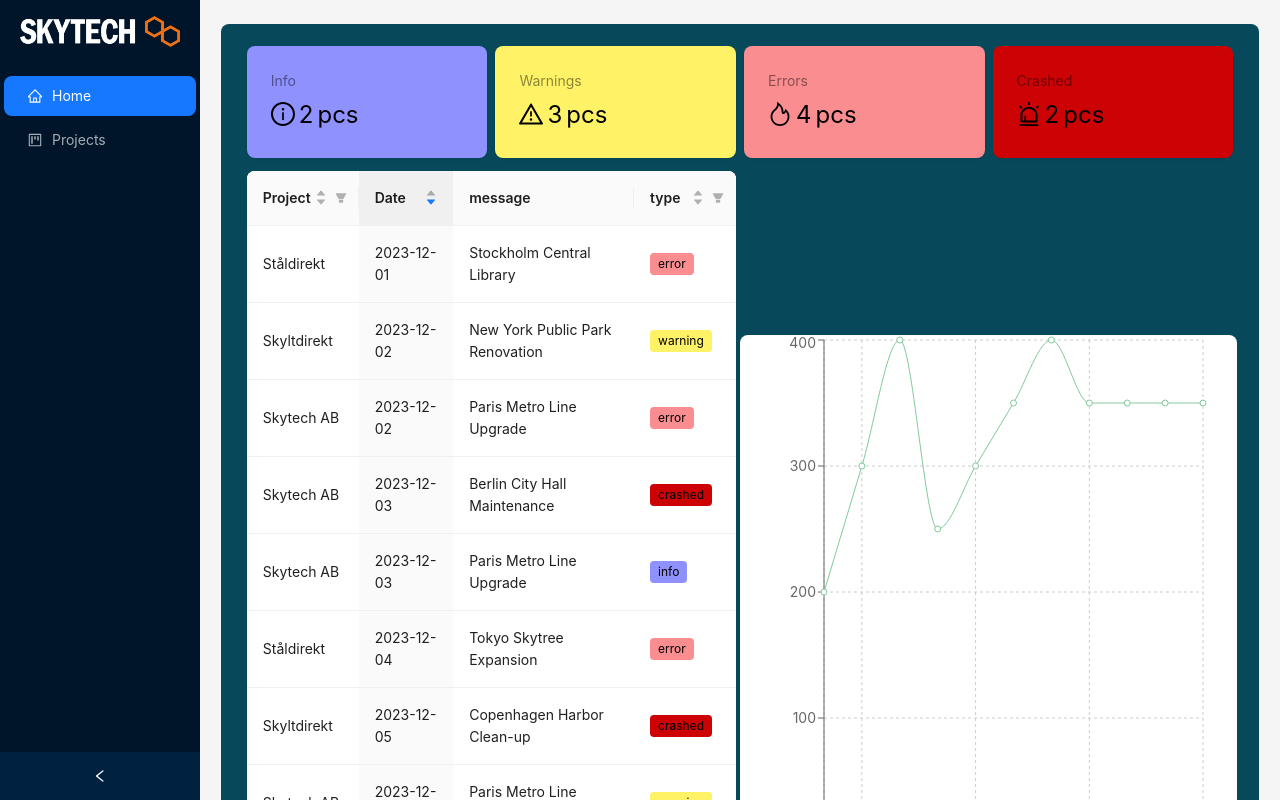
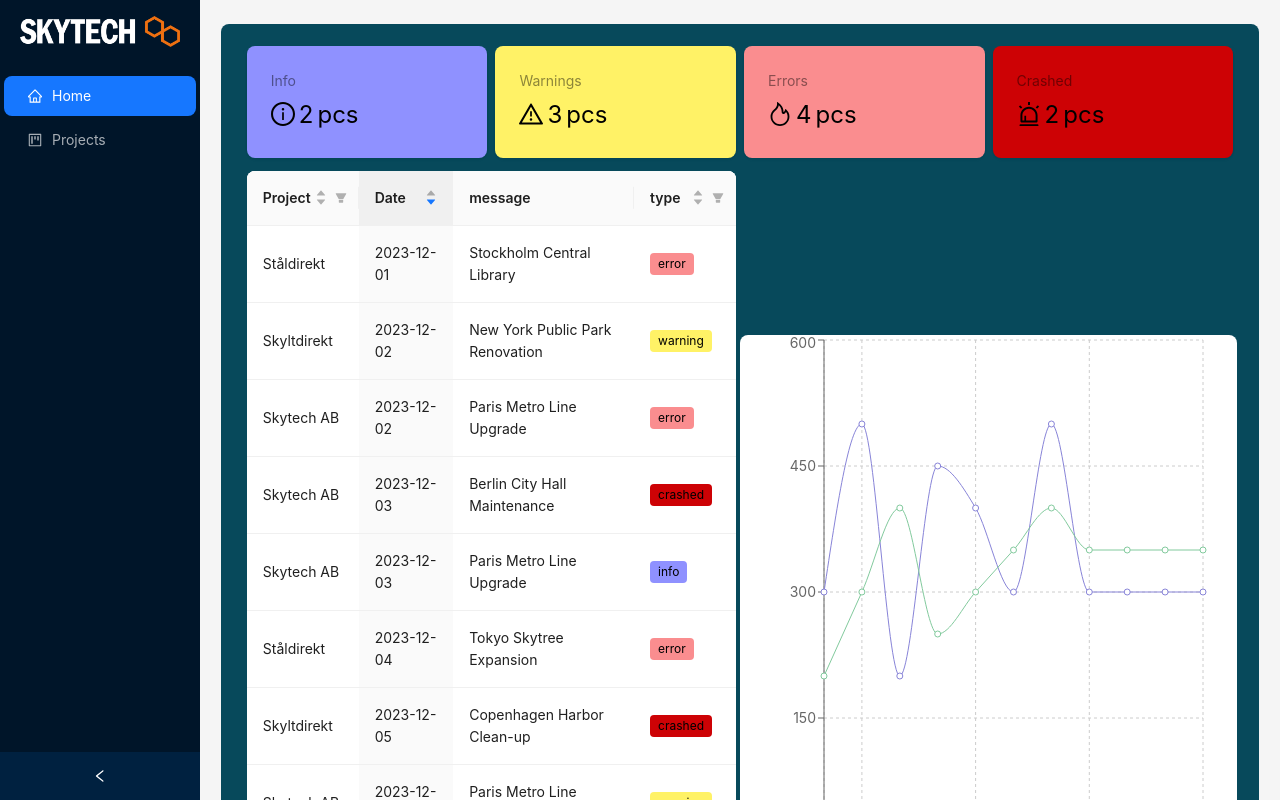
Before and after one commit to MrKalleP/event-frontend, a React (Vite) app: page / in a window 1280 px wide. Built offline with nearby package versions, Linux system fonts and the light colour scheme.

Commit message:
fixed some chart things

```diff
--- a/src/components/LineChart.tsx
+++ b/src/components/LineChart.tsx
@@ -19,7 +19,7 @@
         return (
             <ResponsiveContainer width="100%" height="100%">
                 <LineChart
-                    width={500}
+                    width={600}
                     height={300}
                     data={test_data}
                     margin={{
@@ -34,7 +34,7 @@
                     <YAxis />
                     <Tooltip />
                     <Legend />
-                    <Line type="monotone" dataKey="type" stroke="#8884d8" activeDot={{ r: 8 }} />
+                    <Line type="monotone" dataKey="pv" stroke="#8884d8" activeDot={{ r: 8 }} />
                     <Line type="monotone" dataKey="uv" stroke="#82ca9d" />
                 </LineChart>
             </ResponsiveContainer>
```
